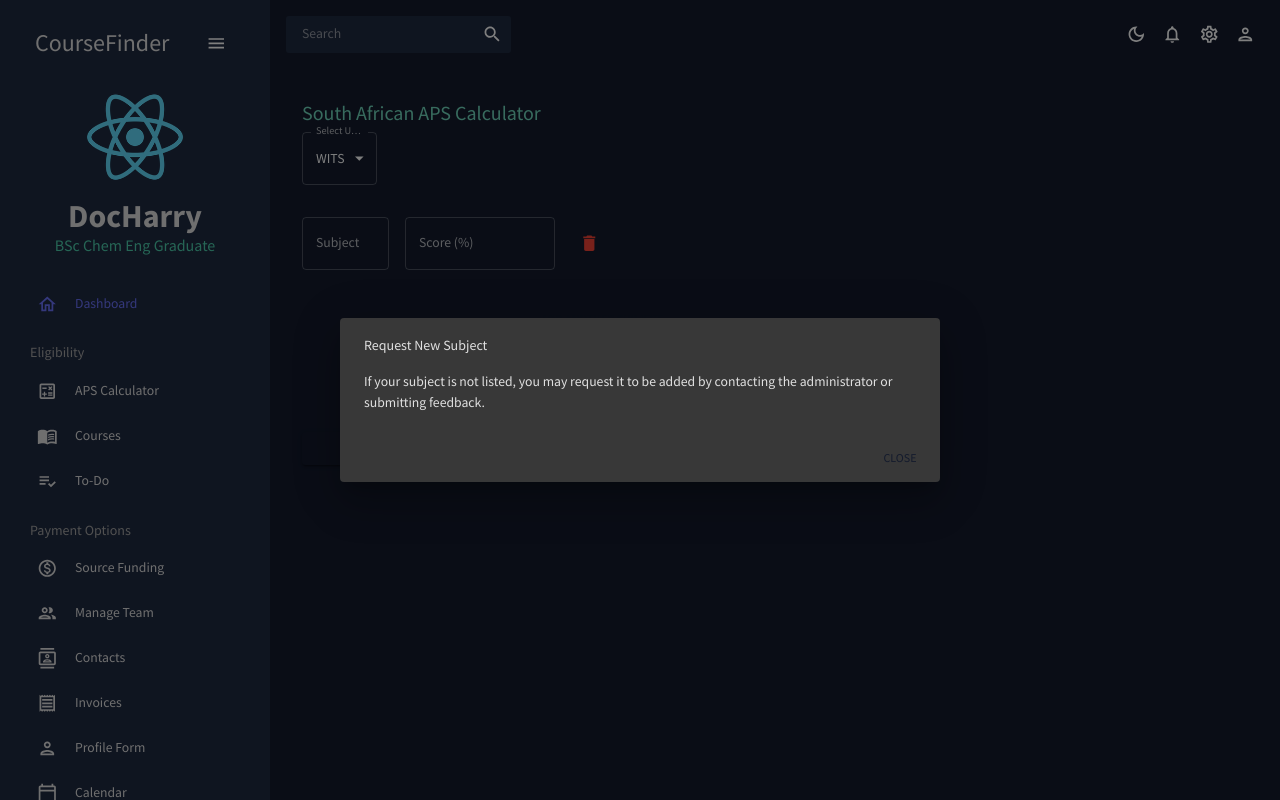
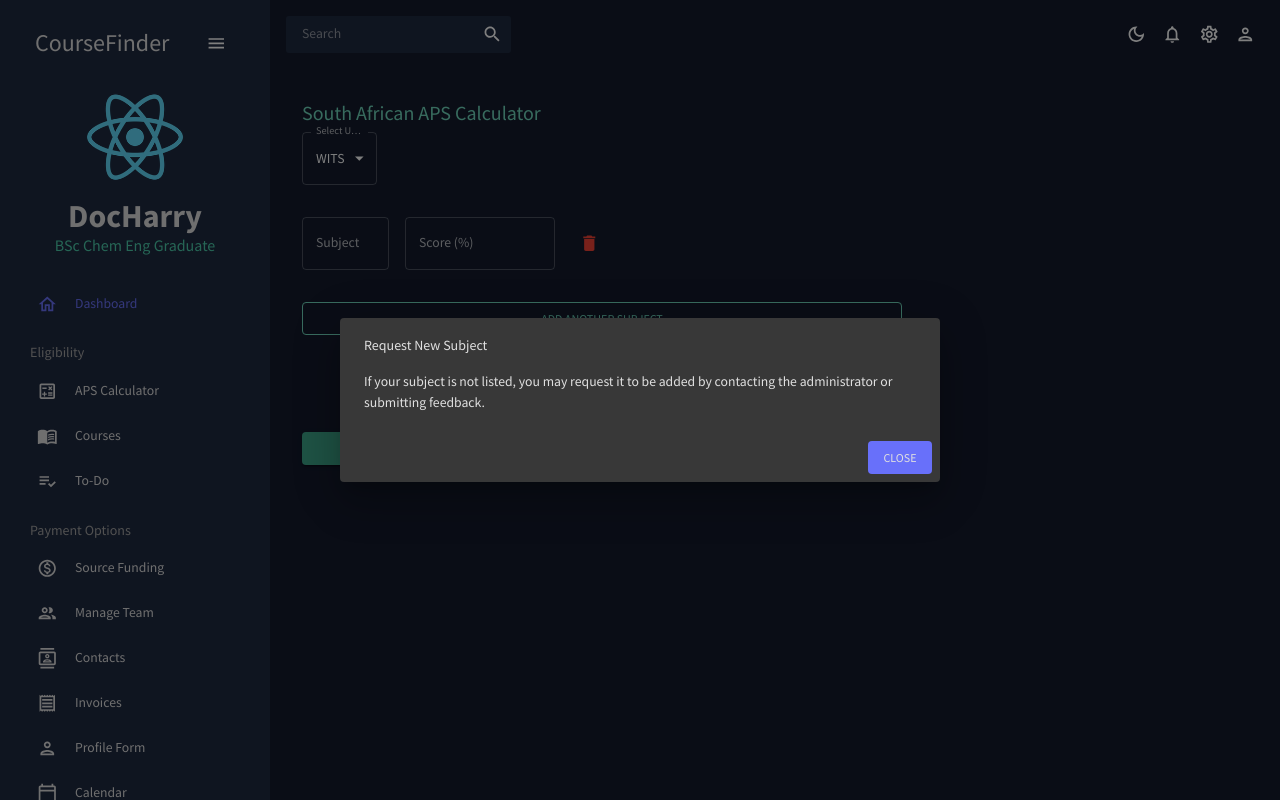
Before and after one commit to DocHarry22/coursecampass, a React (Create React App) app in the folder react-admin/: page /apcalculator in a window 1280 px wide. Both pictures are taken after a click on the button "REQUEST TO ADD A SUBJECT". Shown: the top 800 px of the page. Built offline with nearby package versions, Linux system fonts and the light colour scheme.

Commit message:
style: theme-aware button colors

```diff
--- a/react-admin/src/scenes/apcalculator/APCalculator.jsx
+++ b/react-admin/src/scenes/apcalculator/APCalculator.jsx
@@ -126,15 +126,44 @@ const APCalculator = () => {
           </Box>
         ))}
 
-        <Button variant="outlined" onClick={handleAddSubject}>
+        <Button
+          variant="outlined"
+          onClick={handleAddSubject}
+          sx={{
+            borderColor: colors.greenAccent[400],
+            color: colors.greenAccent[400],
+            '&:hover': {
+              borderColor: colors.greenAccent[300],
+              backgroundColor: colors.greenAccent[800],
+              color: colors.grey[100]
+            }
+          }}
+        >
           Add Another Subject
         </Button>
 
-        <Button variant="text" color="secondary" onClick={() => setRequestDialogOpen(true)}>
+        <Button
+          variant="text"
+          onClick={() => setRequestDialogOpen(true)}
+          sx={{
+            color: colors.blueAccent[300],
+            '&:hover': { backgroundColor: 'transparent', color: colors.blueAccent[200] }
+          }}
+        >
           Request to Add a Subject
         </Button>
 
-        <Button variant="contained" color="primary" onClick={handleSubmit}>
+        <Button
+          variant="contained"
+          onClick={handleSubmit}
+          sx={{
+            backgroundColor: colors.greenAccent[600],
+            color: colors.grey[900],
+            '&:hover': {
+              backgroundColor: colors.greenAccent[500]
+            }
+          }}
+        >
           Calculate APS
         </Button>
       </Box>
@@ -165,7 +194,18 @@ const APCalculator = () => {
           </DialogContentText>
         </DialogContent>
         <DialogActions>
-          <Button onClick={() => setRequestDialogOpen(false)} color="primary">Close</Button>
+          <Button
+            onClick={() => setRequestDialogOpen(false)}
+            sx={{
+              backgroundColor: colors.blueAccent[500],
+              color: colors.grey[100],
+              '&:hover': {
+                backgroundColor: colors.blueAccent[400]
+              }
+            }}
+          >
+            Close
+          </Button>
         </DialogActions>
       </Dialog>
     </Box>
```
